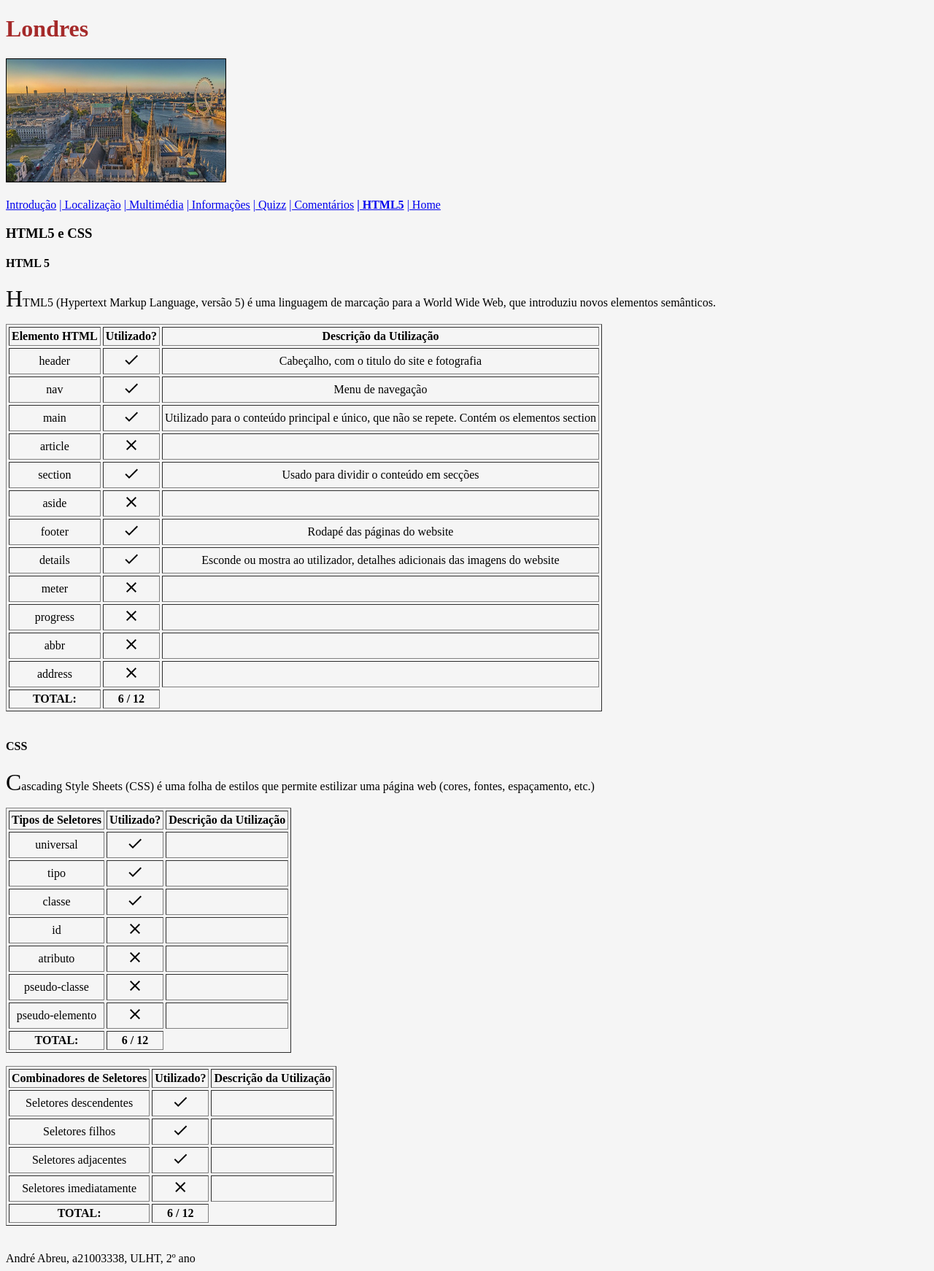
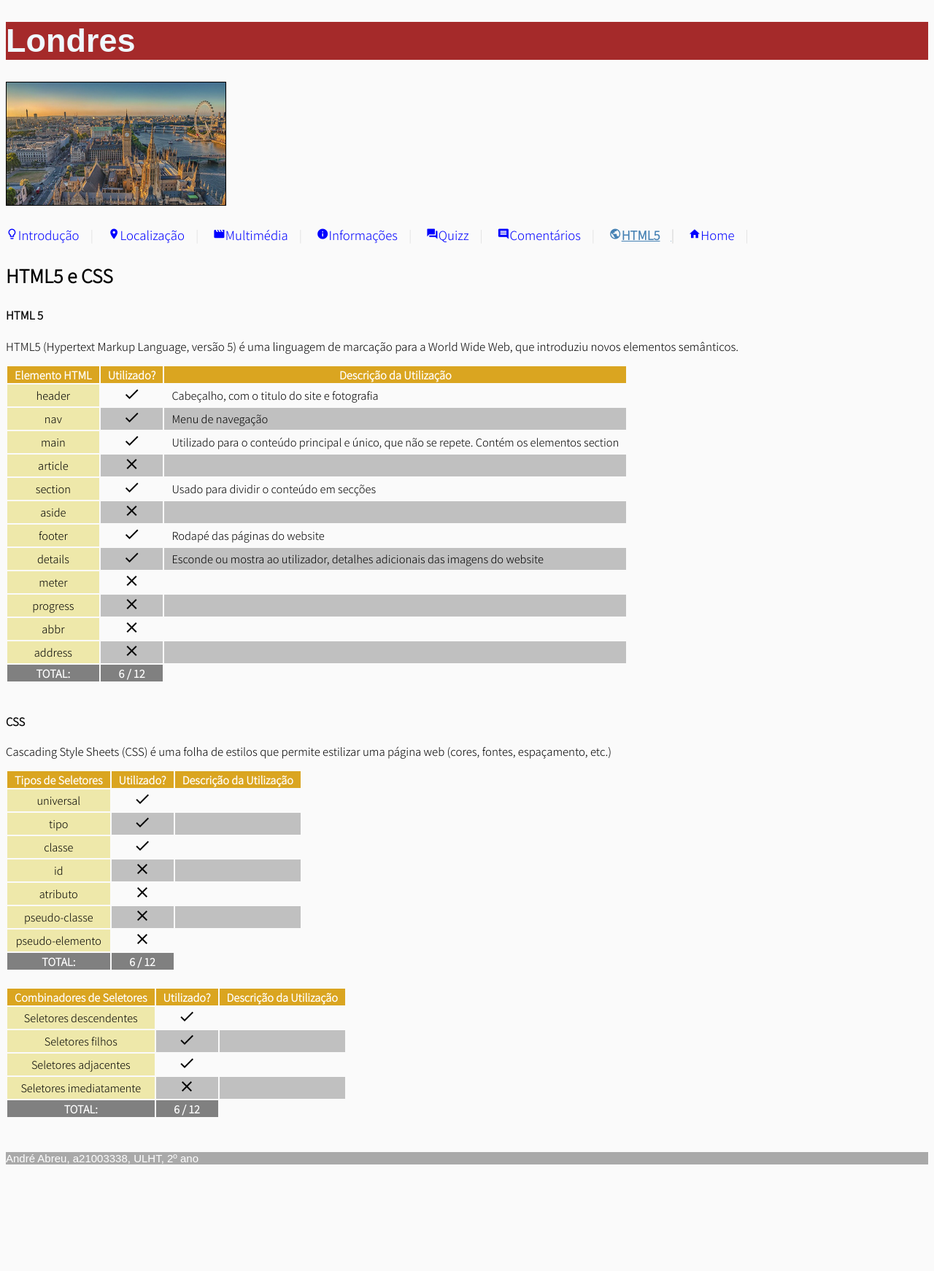
Before and after one commit to andre13/pw-lab1, a PHP site: page /lab4/html5-css.html in a window 1280 px wide. Shown: the whole page at 73% size. After the commit the page ends 1604 px from the top, so only its background shows below. Run offline with PHP 8.4, Linux system fonts and the light colour scheme.

Commit message:
submissão laboratório 4

```diff
--- a/lab4/estilos.css
+++ b/lab4/estilos.css
@@ -1,28 +1,250 @@
-*{ /* universal */
-    font-family: Times New Roman;
-    background-color:whitesmoke;
+/*
+=============
+  universal
+=============
+*/
+*{
+    font-family: 'Noto Sans JP', sans-serif;
+    font-size: 99%;
 }
 
-h1 { /* tipo */
-    color: brown;
+/*
+========
+  tipo
+========
+*/
+body {
+    background: rgb(250, 250, 250);
 }
 
-.important { /* important */
-    color: brown;
+h3 {
+    color: black;
+    font-size: 25px;
 }
 
-#unico { /* id */
-    background-color: aqua;
+h5 {
+    color: black;
+    font-size: 15px;
 }
 
-a[target=_blank] { /* atributo */
-    background-color: yellow;
+nav {
+    font-family: 'Franklin Gothic Medium', 'Arial Narrow', Arial, sans-serif;
+    font-size: 17px;
 }
 
-div:hover { /* pseudo-classe */
-    background-color: violet;
+iframe {
+    border: 0px;
 }
 
-p::first-letter { /* pseudo-elemento */
+span {
+    display: block;
+}
+
+span.floating-box {
+    display: inline-block;
+}
+
+
+/*
+==========
+  Classe
+==========
+*/
+.material-icons.menu {
+    font-size: 19px;
+}
+
+.emoji {
+    font-size: 20px;
+}
+
+.content {
+    text-align: center;
+}
+
+.citacao {
+    font-family: 'Benne', serif;
+    font-size: 18px;
+    font-style: italic;
+}
+
+
+/*
+======
+  id
+======
+*/
+#main_title {
+    background-color: brown;
+    color: aliceblue;
+    font-family: fantasy;
+    font-size: 45px;
+}
+
+#active_menu_tab {
+    color: steelblue;
+    font-weight: bold;
+    text-decoration: underline;
+}
+
+#signature {
+    font-family: Arial, Helvetica, sans-serif;
+    font-size: 15px;
+    color: white;
+    background-color: darkgray;
+}
+
+
+/*
+============
+  atributo
+============
+*/
+[target="_blank"] {
+    font-weight: bold;
+}
+
+
+/*
+=================
+  pseudo-classe
+=================
+*/
+a:link {
+    color: blue;
+    text-decoration: none;
+}
+
+a:visited {
+    color: navy;
+    text-decoration: none;
+}
+
+a:hover {
+    color: silver;
+    text-decoration: none;
+}
+
+a:active {
+    color: darkgoldenrod;
+    text-decoration: none;
+}
+
+/* reset */
+input[type="reset"]:hover {
+    border: 1px solid steelblue;
+    color: steelblue;
+    font-weight: bold;
+    background-color: transparent;
+}
+
+input[type="reset"]:active {
+    border: 1px solid blue;
+    color: blue;
+    background-color: transparent;
+}
+
+/* tables */
+table {
+    text-align: center;
+}
+
+th, td {
+    padding-left: 10px;
+    padding-right: 10px;
+}
+
+/* html5 table */
+table.html5 thead:first-child {
+    background: goldenrod;
+    font-weight: bolder;
+    color: white;
+    text-align: center;
+}
+
+table.html5 td:nth-child(1) {
+    background: palegoldenrod;
+}
+
+table.html5 td:nth-child(3) {
+    text-align: left;
+}
+
+table.html5 tr:nth-child(2n) {
+    background: silver;
+}
+
+table.html5 tfoot {
+    background: grey;
+    font-weight: bolder;
+    color: white;
+}
+
+/* infomation table */
+table.info thead:first-child {
+    background: goldenrod;
+    font-weight: bolder;
+    color: white;
+    text-align: center;
+}
+
+table.info tbody tr:nth-child(1) {
+    background: palegoldenrod;
+}
+
+table.info tfoot {
+    background: white;
+    color: black;
+    font-weight: normal;
+}
+
+
+
+/*
+===================
+  pseudo-elemento
+===================
+*/
+div p::first-letter {
     font-size: 2em;
 }
+
+#descritivo::first-line {
+    font-size: large;
+}
+
+[data-icon]::before {
+    content: attr(data-icon);
+    font-family: 'Material Icons';
+    font-weight: normal;
+    font-size: 1em;
+
+    display: inline-block;
+
+    /* Support for all WebKit browsers. */
+    -webkit-font-smoothing: antialiased;
+
+    /* Support for Safari and Chrome. */
+    text-rendering: optimizeLegibility;
+
+    /* Support for Firefox. */
+    -moz-osx-font-smoothing: grayscale;
+
+    /* Support for IE. */
+    font-feature-settings: 'liga';
+  }
+
+.separator::after {
+    content: "|";
+    margin: 15px;
+    color: gainsboro;
+}
+
+article > p {
+    color: grey;
+}
+
+div ~ p {
+    font-family: fantasy;
+    color: orangered;
+}
--- a/lab4/html5-css.html
+++ b/lab4/html5-css.html
@@ -12,6 +12,9 @@
     <link rel="stylesheet" href="estilos.css" />
     <link href="https://fonts.googleapis.com/icon?family=Material+Icons" rel="stylesheet">
     <link rel="shortcut icon" type="image/x-icon" href="images/favicon.ico" />
+    <link rel="preconnect" href="https://fonts.gstatic.com">
+    <link href="https://fonts.googleapis.com/css2?family=Noto+Sans+JP:wght@300&family=Open+Sans&display=swap" rel="stylesheet">
+
     <title>Londres - HTML5</title>
 
 </head>
@@ -19,20 +22,19 @@
 <body>
 
     <header>
-        <h1>Londres</h1>
+        <h1 id="main_title">Londres</h1>
         <img src="images/londres.png" alt="Cidade de Londres" border="1">
     </header>
-
     <br>
     <nav>
-        <a href="index.html">Introdução</a>
-        <a href="local.html">| Localização</a>
-        <a href="multimedia.html">| Multimédia</a>
-        <a href="info.html">| Informações</a>
-        <a href="quizz.html">| Quizz</a>
-        <a href="comentarios.html">| Comentários</a>
-        <b><a href="html5-css.html">| HTML5</a></b>
-        <a href="../index.html">| Home</a>
+        <a class="separator" data-icon="lightbulb_outline" href="index.html">Introdução</a>
+        <a class="separator" data-icon="place" href="local.html">Localização</a>
+        <a class="separator" data-icon="movie_creation" href="multimedia.html">Multimédia</a>
+        <a class="separator" data-icon="info" href="info.html">Informações</a>
+        <a class="separator" data-icon="question_answer" href="quizz.html">Quizz</a>
+        <a class="separator" data-icon="insert_comment" href="comentarios.html">Comentários</a>
+        <a class="separator" data-icon="public" id="active_menu_tab" href="html5-css.html">HTML5</a>
+        <a class="separator" data-icon="home" href="../index.html">Home</a>
     </nav>
 
     <main>
@@ -40,78 +42,78 @@
         <section>
             <h4>HTML 5</h4>
             <p>HTML5 (Hypertext Markup Language, versão 5) é uma linguagem de marcação para a World Wide Web, que introduziu novos elementos semânticos.</p>
-            <table border="1" cellpadding="3%" cellspacing="3">
+            <table class="html5">
                 <thead>
-                    <tr align="center">
+                    <tr>
                         <th>Elemento HTML</th>
                         <th>Utilizado?</th>
                         <th>Descrição da Utilização</th>
                     </tr>
                 </thead>
                 <tbody>
-                    <tr align="center">
+                    <tr>
                         <td>header</td>
                         <td><i class="material-icons">done</i></td>
                         <td>Cabeçalho, com o titulo do site e fotografia</td>
                    </tr>
-                   <tr align="center">
+                   <tr>
                         <td>nav</td>
                         <td><i class="material-icons">done</i></td>
                         <td>Menu de navegação</td>
                    </tr>
-                   <tr align="center">
+                   <tr>
                         <td>main</td>
                         <td><i class="material-icons">done</i></td>
                         <td>Utilizado para o conteúdo principal e único, que não se repete. Contém os elementos section</td>
                    </tr>
-                   <tr align="center">
+                   <tr>
                         <td>article</td>
                         <td><i class="material-icons">clear</i></td>
                         <td></td>
                    </tr>
-                   <tr align="center">
+                   <tr>
                         <td>section</td>
                         <td><i class="material-icons">done</i></td>
                         <td>Usado para dividir o conteúdo em secções</td>
                    </tr>
-                   <tr align="center">
+                   <tr>
                         <td>aside</td>
                         <td><i class="material-icons">clear</i></td>
                         <td></td>
                    </tr>
-                   <tr align="center">
+                   <tr>
                         <td>footer</td>
                         <td><i class="material-icons">done</i></td>
                         <td>Rodapé das páginas do website</td>
                    </tr>
-                   <tr align="center">
+                   <tr>
                         <td>details</td>
                         <td><i class="material-icons">done</i></td>
                         <td>Esconde ou mostra ao utilizador, detalhes adicionais das imagens do website</td>
                     </tr>
-                    <tr align="center">
+                    <tr>
                         <td>meter</td>
                         <td><i class="material-icons">clear</i></td>
                         <td></td>
                     </tr>
-                   <tr align="center">
+                   <tr>
                        <td>progress</td>
                        <td><i class="material-icons">clear</i></td>
                        <td></td>
                     </tr>
-                    <tr align="center">
+                    <tr>
                         <td>abbr</td>
                         <td><i class="material-icons">clear</i></td>
                         <td></td>
                     </tr>
-                    <tr align="center">
+                    <tr>
                         <td>address</td>
                         <td><i class="material-icons">clear</i></td>
                         <td></td>
                    </tr>
                 </tbody>
                 <tfoot>
-                    <tr align="center">
+                    <tr>
                         <th>TOTAL:</th>
                         <th>6 / 12</th>
                     </tr>
@@ -123,53 +125,53 @@
             <section>
                 <h4>CSS</h4>
                 <p>Cascading Style Sheets (CSS) é uma folha de estilos que permite estilizar uma página web (cores, fontes, espaçamento, etc.)</p>
-                <table border="1" cellpadding="3%" cellspacing="3">
+                <table class="html5">
                     <thead>
-                        <tr align="center">
+                        <tr>
                             <th>Tipos de Seletores</th>
                             <th>Utilizado?</th>
                             <th>Descrição da Utilização</th>
                         </tr>
                     </thead>
                     <tbody>
-                        <tr align="center">
+                        <tr>
                             <td>universal</td>
                             <td><i class="material-icons">done</i></td>
                             <td></td>
                        </tr>
-                       <tr align="center">
+                       <tr>
                             <td>tipo</td>
                             <td><i class="material-icons">done</i></td>
                             <td></td>
                        </tr>
-                       <tr align="center">
+                       <tr>
                             <td>classe</td>
                             <td><i class="material-icons">done</i></td>
                             <td></td>
                        </tr>
-                       <tr align="center">
+                       <tr>
                             <td>id</td>
                             <td><i class="material-icons">clear</i></td>
                             <td></td>
                        </tr>
-                       <tr align="center">
+                       <tr>
                             <td>atributo</td>
                             <td><i class="material-icons">clear</i></td>
                             <td></td>
                        </tr>
-                       <tr align="center">
+                       <tr>
                             <td>pseudo-classe</td>
                             <td><i class="material-icons">clear</i></td>
                             <td></td>
                        </tr>
-                       <tr align="center">
+                       <tr>
                             <td>pseudo-elemento</td>
                             <td><i class="material-icons">clear</i></td>
                             <td></td>
                        </tr>
                     </tbody>
                     <tfoot>
-                        <tr align="center">
+                        <tr>
                             <th>TOTAL:</th>
                             <th>6 / 12</th>
                         </tr>
@@ -180,38 +182,38 @@
             <br>
 
             <section>
-                <table border="1" cellpadding="3%" cellspacing="3">
+                <table class="html5">
                     <thead>
-                        <tr align="center">
+                        <tr>
                             <th>Combinadores de Seletores</th>
                             <th>Utilizado?</th>
                             <th>Descrição da Utilização</th>
                         </tr>
                     </thead>
                     <tbody>
-                        <tr align="center">
+                        <tr>
                             <td>Seletores descendentes</td>
                             <td><i class="material-icons">done</i></td>
                             <td></td>
                        </tr>
-                       <tr align="center">
+                       <tr>
                            <td>Seletores filhos</td>
                            <td><i class="material-icons">done</i></td>
                            <td></td>
                        </tr>
-                       <tr align="center">
+                       <tr>
                            <td>Seletores adjacentes</td>
                            <td><i class="material-icons">done</i></td>
                            <td></td>
                        </tr>
-                       <tr align="center">
+                       <tr>
                            <td>Seletores imediatamente</td>
                            <td><i class="material-icons">clear</i></td>
                            <td></td>
                        </tr>
                     </tbody>
                     <tfoot>
-                        <tr align="center">
+                        <tr>
                             <th>TOTAL:</th>
                             <th>6 / 12</th>
                         </tr>
@@ -224,7 +226,7 @@
     </main>
 
     <br><br>
-    <footer>
+    <footer id="signature">
         André Abreu, a21003338, ULHT, 2º ano
     </footer>
 
```
Also changed, not shown: lab4/comentarios.html (+16 -11 lines), lab4/index.html (+26 -16 lines), lab4/info.html (+20 -15 lines), lab4/local.html (+17 -12 lines), lab4/multimedia.html (+24 -17 lines), lab4/quizz.html (+68 -41 lines), lab4/images/submit.png, lab4/images/submit3.png (added), lab4/images/submit_old.png (added).
